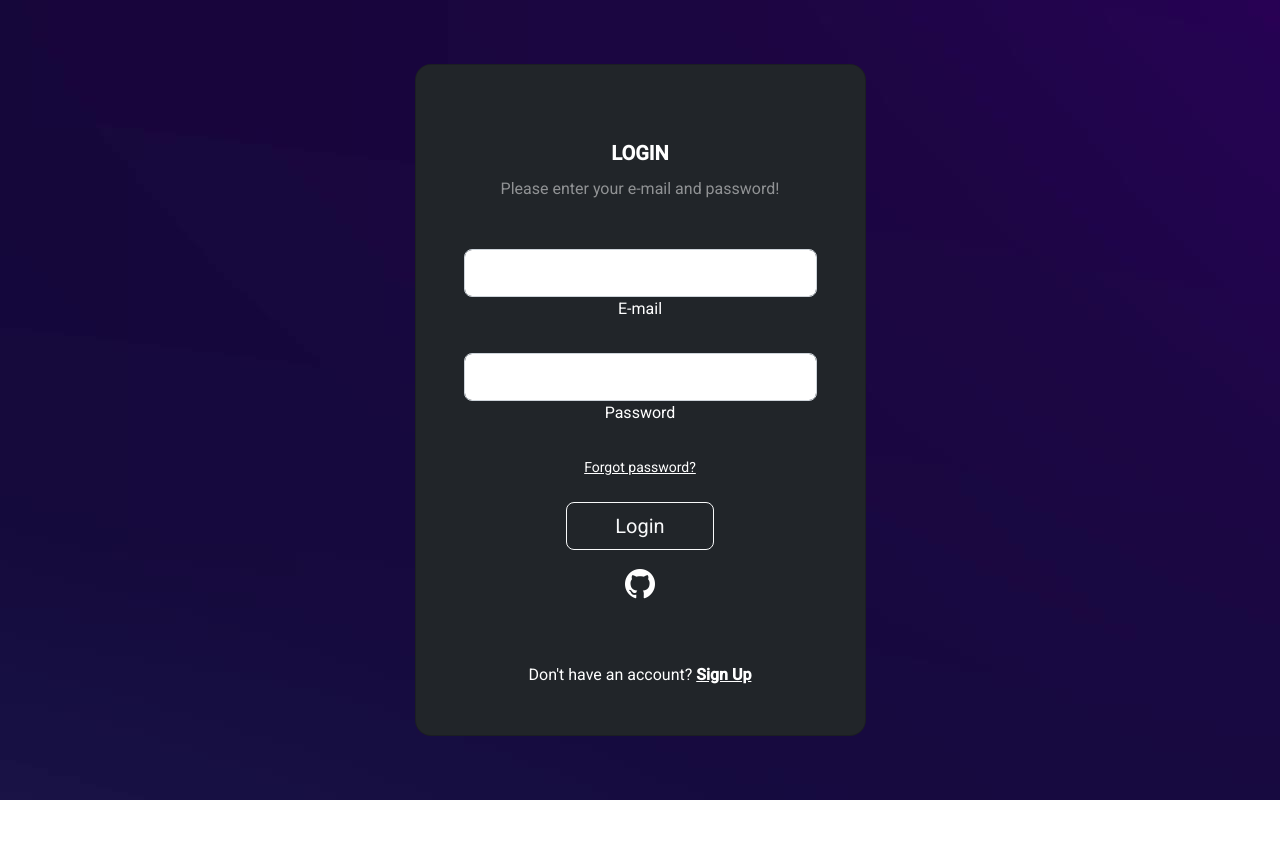
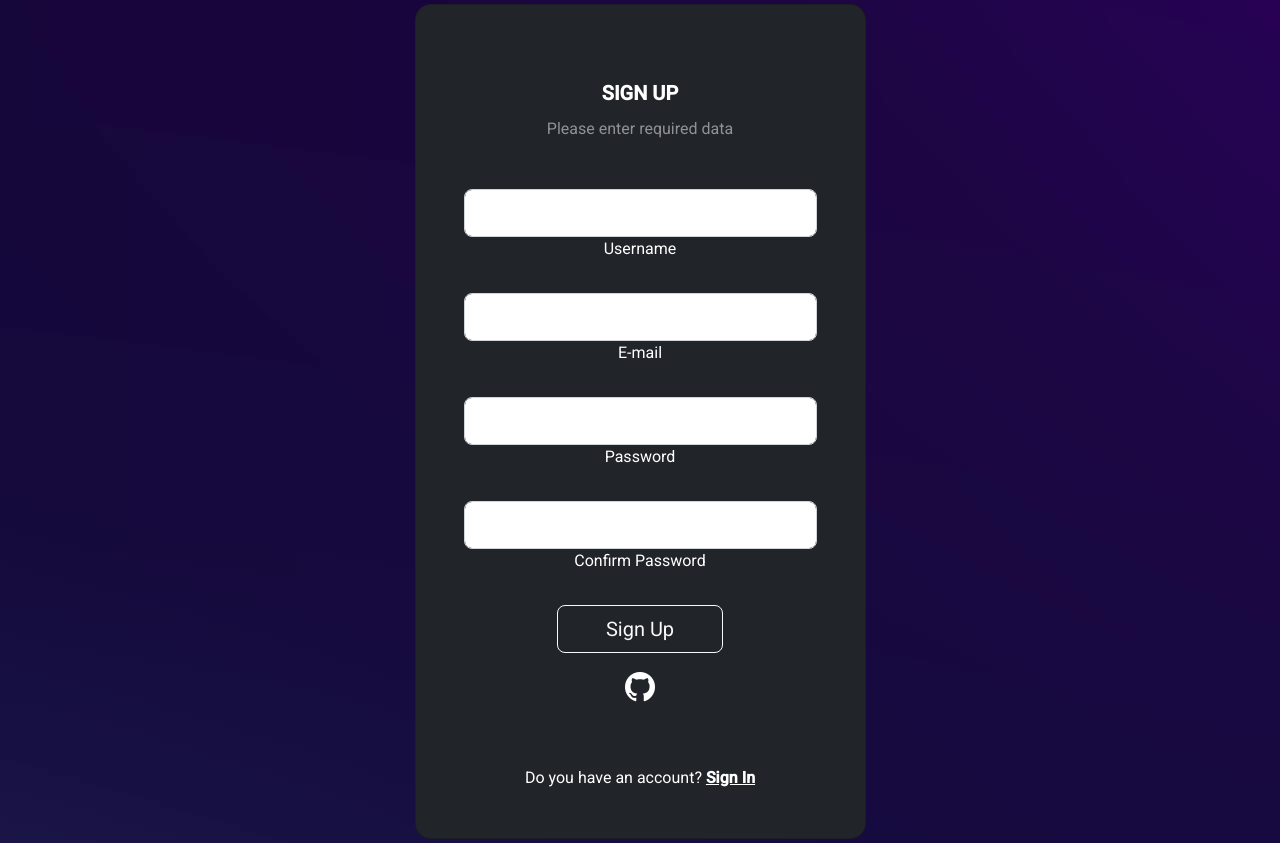
Before and after one commit to TGSK-ProjektIO/Projekcik, an Angular app: page / in a window 1280 px wide. Before the commit the page ends 800 px from the top, so only its background shows below. Built offline with nearby package versions, Linux system fonts and the light colour scheme.

Commit message:
rejestracja - widok

```diff
--- a/src/app/logowanie-i-rejestracja/logowanie-i-rejestracja.component.html
+++ b/src/app/logowanie-i-rejestracja/logowanie-i-rejestracja.component.html
@@ -1,5 +1,5 @@
 <!--<p>logowanie-i-rejestracja works!</p>-->
-<app-logowanie></app-logowanie>
-<!--<app-rejestracja></app-rejestracja>-->
+<!--<app-logowanie></app-logowanie>-->
+<app-rejestracja></app-rejestracja>
 <!--<app-potwierdzenie></app-potwierdzenie>-->
 <!--<app-resetowanie></app-resetowanie>-->
--- a/src/app/logowanie-i-rejestracja/logowanie/logowanie.component.html
+++ b/src/app/logowanie-i-rejestracja/logowanie/logowanie.component.html
@@ -4,7 +4,7 @@
   <title>Opinion Controller - Logowanie</title>
 </head>
   <body>
-    <section class="container-fluid vh-100 vw-100">
+    <section class="container-fluid min-vh-100 vw-100">
       <div class="container py-1 h-100">
         <div class="row d-flex justify-content-center align-items-center h-100">
           <div class="col-12 col-md-8 col-lg-6 col-xl-5">
@@ -13,7 +13,7 @@
 
                 <div class="mb-md-5 mt-md-4 pb-2">
 
-                  <h2 class="fw-bold mb-2 text-uppercase">Login</h2>
+                  <h2 class="fw-bold mb-2 text-uppercase">Sign In</h2>
                   <p class="text-white-50 mb-5">Please enter your e-mail and password!</p>
 
                   <div class="form-outline mb-4">
@@ -28,7 +28,7 @@
 
                   <p class="small mb-3 pb-lg-2"><a class="text-white" href="#">Forgot password?</a></p>
 
-                  <button class="btn btn-outline-light btn-lg px-5" type="submit">Login</button>
+                  <button class="btn btn-outline-light btn-lg px-5" type="submit">Sign In</button>
 
                   <div class="d-flex justify-content-center text-center mt-2 pt-1">
                     <a href="#" class="text-white"><i class="bi bi-github" style="font-size: 30px"></i></a>
--- a/src/app/logowanie-i-rejestracja/rejestracja/rejestracja.component.html
+++ b/src/app/logowanie-i-rejestracja/rejestracja/rejestracja.component.html
@@ -1 +1,58 @@
-<p>rejestracja works!</p>
+<html>
+<head>
+  <meta charset="utf-8">
+  <title>Opinion Controller - Rejestracja</title>
+</head>
+  <body>
+    <section class="container-fluid min-vh-100 vw-100">
+    <div class="container py-1 h-100">
+      <div class="row d-flex justify-content-center align-items-center h-100">
+        <div class="col-12 col-md-8 col-lg-6 col-xl-5">
+          <div class="card bg-dark text-white" style="border-radius: 1rem;">
+            <div class="card-body p-5 text-center">
+
+              <div class="mb-md-5 mt-md-4 pb-2">
+
+                <h2 class="fw-bold mb-2 text-uppercase">Sign Up</h2>
+                <p class="text-white-50 mb-5">Please enter required data</p>
+
+                <div class="form-outline mb-4">
+                  <input type="email" id="typeUsername" class="form-control form-control-lg" />
+                  <label class="form-label" for="typeUsername">Username</label>
+                </div>
+
+                <div class="form-outline mb-4">
+                  <input type="email" id="typeEmailLogin" class="form-control form-control-lg" />
+                  <label class="form-label" for="typeEmailLogin">E-mail</label>
+                </div>
+
+                <div class="form-outline mb-4">
+                  <input type="password" id="typePasswordLogin" class="form-control form-control-lg" />
+                  <label class="form-label" for="typePasswordLogin">Password</label>
+                </div>
+
+                <div class="form-outline mb-4">
+                  <input type="password" id="typeConfirmPasswordLogin" class="form-control form-control-lg" />
+                  <label class="form-label" for="typeConfirmPasswordLogin">Confirm Password</label>
+                </div>
+
+                <button class="btn btn-outline-light btn-lg px-5" type="submit">Sign Up</button>
+
+                <div class="d-flex justify-content-center text-center mt-2 pt-1">
+                  <a href="#" class="text-white"><i class="bi bi-github" style="font-size: 30px"></i></a>
+                </div>
+
+              </div>
+
+              <div>
+                <p class="mb-0">Do you have an account? <a href="#" class="text-white fw-bold">Sign In</a></p>
+              </div>
+
+            </div>
+          </div>
+        </div>
+      </div>
+    </div>
+    </section>
+  </body>
+</html>
```
